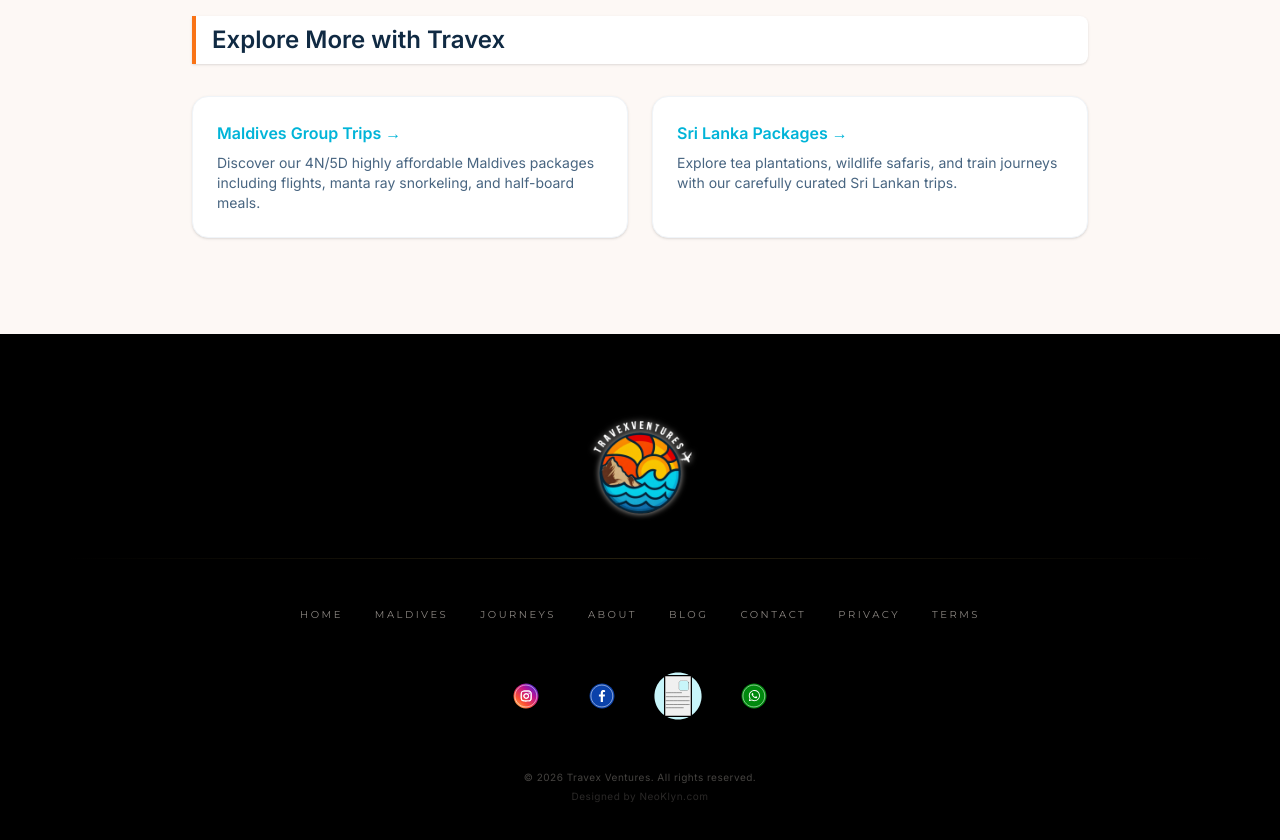
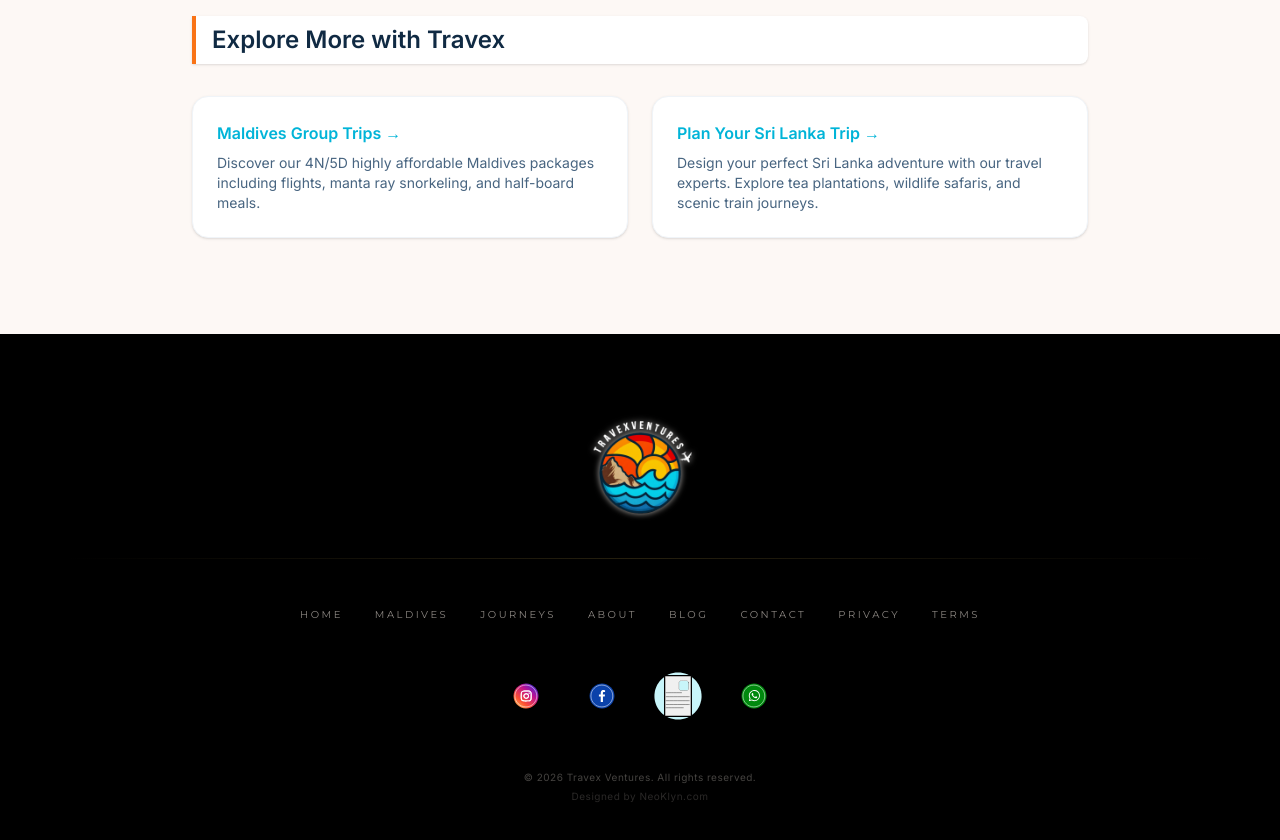
Before and after one commit to gokuln-29/travexventures, a Next.js app: page /blog/best-maldives-trip-from-india-complete-travel-guide in a window 1280 px wide. Shown: the part 4460-5300 px from the top of the page. Built offline with nearby package versions, Linux system fonts and the light colour scheme; no server answers.

Commit message:
Fix: Replace broken /packages/sri-lanka link with /contact page

```diff
--- a/app/blog/[slug]/page.tsx
+++ b/app/blog/[slug]/page.tsx
@@ -274,9 +274,9 @@
                             <h4 className="font-bold text-cyan-brand mb-2 group-hover:underline">Maldives Group Trips →</h4>
                             <p className="text-sm text-navy-600">Discover our 4N/5D highly affordable Maldives packages including flights, manta ray snorkeling, and half-board meals.</p>
                         </Link>
-                        <Link href="/packages/sri-lanka" className="bg-white p-6 rounded-2xl shadow-sm border border-navy-50 hover:shadow-md transition-shadow group">
-                            <h4 className="font-bold text-cyan-brand mb-2 group-hover:underline">Sri Lanka Packages →</h4>
-                            <p className="text-sm text-navy-600">Explore tea plantations, wildlife safaris, and train journeys with our carefully curated Sri Lankan trips.</p>
+                        <Link href="/contact" className="bg-white p-6 rounded-2xl shadow-sm border border-navy-50 hover:shadow-md transition-shadow group">
+                            <h4 className="font-bold text-cyan-brand mb-2 group-hover:underline">Plan Your Sri Lanka Trip →</h4>
+                            <p className="text-sm text-navy-600">Design your perfect Sri Lanka adventure with our travel experts. Explore tea plantations, wildlife safaris, and scenic train journeys.</p>
                         </Link>
                     </div>
                 </div>
```
